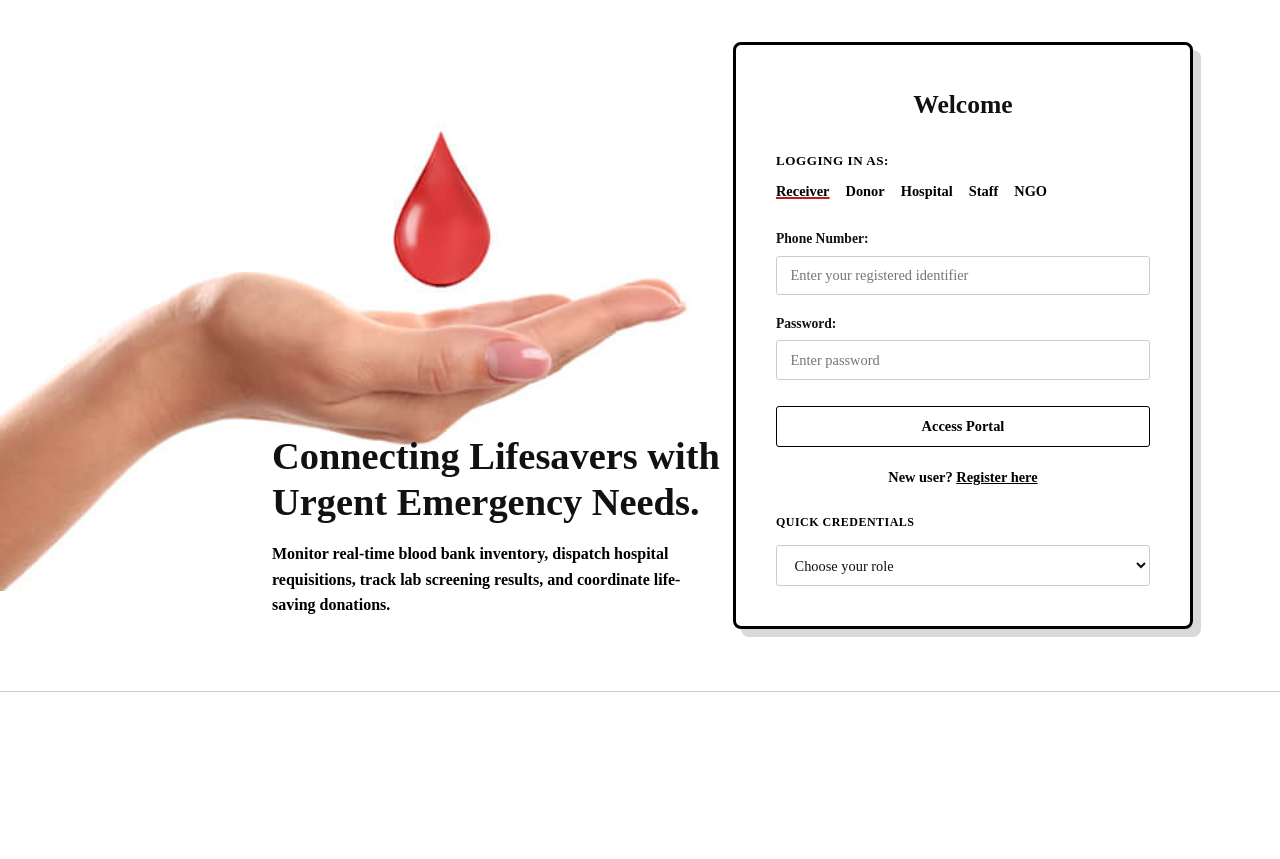
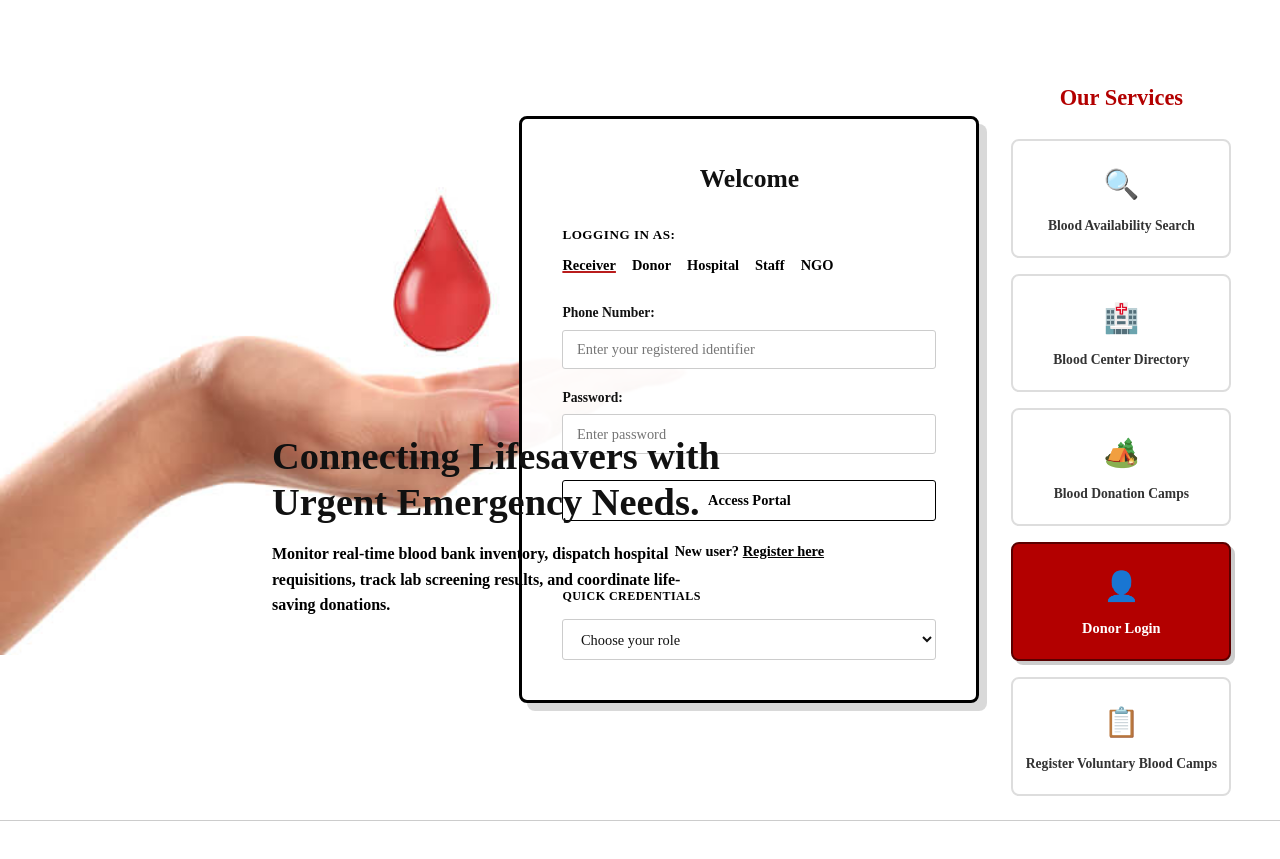
Before and after one commit to Shravya317/blood-bank-management-system, a Flask app: page /auth/login in a window 1280 px wide. Shown: the part 70-929 px from the top of the page. Before the commit the page ends 762 px from the top, so only its background shows below. Run offline with Flask 3, Linux system fonts and the light colour scheme.

Commit message:
Add Our Services sidebar to the right side of the login page

```diff
--- a/templates/login.html
+++ b/templates/login.html
@@ -10,8 +10,10 @@
     }
     .auth-wrapper {
         justify-content: flex-end !important;
-        padding-right: 2%; /* shift more to the right */
+        padding-right: 2%;
+        gap: 2rem !important;
     }
+    .container { max-width: 1400px !important; }
     .auth-left-text {
         position: absolute;
         bottom: 8%;
@@ -90,7 +92,37 @@
             </select>
         </div>
     </div>
+
+    <div class="services-sidebar" style="display: flex; flex-direction: column; gap: 1rem; width: 220px; margin-top: 3.5rem;">
+        <h3 style="color: #b30000; font-family: 'Times New Roman', serif; font-size: 1.4rem; margin-bottom: 0.5rem; text-align: center; font-weight: 900;">Our Services</h3>
+
+        <div style="background: #fff; border: 2px solid #ddd; padding: 1.2rem 0.5rem; text-align: center; border-radius: 8px; cursor: pointer; transition: 0.2s;" onmouseover="this.style.borderColor='#000'; this.style.boxShadow='4px 4px 0px rgba(0,0,0,0.1)'" onmouseout="this.style.borderColor='#ddd'; this.style.boxShadow='none'">
+            <div style="font-size: 1.8rem; margin-bottom: 0.5rem;">🔍</div>
+            <div style="font-size: 0.85rem; font-weight: bold; color: #333;">Blood Availability Search</div>
+        </div>
+
+        <div style="background: #fff; border: 2px solid #ddd; padding: 1.2rem 0.5rem; text-align: center; border-radius: 8px; cursor: pointer; transition: 0.2s;" onmouseover="this.style.borderColor='#000'; this.style.boxShadow='4px 4px 0px rgba(0,0,0,0.1)'" onmouseout="this.style.borderColor='#ddd'; this.style.boxShadow='none'">
+            <div style="font-size: 1.8rem; margin-bottom: 0.5rem;">🏥</div>
+            <div style="font-size: 0.85rem; font-weight: bold; color: #333;">Blood Center Directory</div>
+        </div>
+
+        <div style="background: #fff; border: 2px solid #ddd; padding: 1.2rem 0.5rem; text-align: center; border-radius: 8px; cursor: pointer; transition: 0.2s;" onmouseover="this.style.borderColor='#000'; this.style.boxShadow='4px 4px 0px rgba(0,0,0,0.1)'" onmouseout="this.style.borderColor='#ddd'; this.style.boxShadow='none'">
+            <div style="font-size: 1.8rem; margin-bottom: 0.5rem;">🏕️</div>
+            <div style="font-size: 0.85rem; font-weight: bold; color: #333;">Blood Donation Camps</div>
+        </div>
+
+        <div style="background: #b30000; border: 2px solid #5a0000; padding: 1.2rem 0.5rem; text-align: center; border-radius: 8px; cursor: pointer; box-shadow: 4px 4px 0px rgba(0,0,0,0.2);">
+            <div style="font-size: 1.8rem; margin-bottom: 0.5rem;">👤</div>
+            <div style="font-size: 0.9rem; font-weight: 900; color: #fff;">Donor Login</div>
+        </div>
+
+        <div style="background: #fff; border: 2px solid #ddd; padding: 1.2rem 0.5rem; text-align: center; border-radius: 8px; cursor: pointer; transition: 0.2s;" onmouseover="this.style.borderColor='#000'; this.style.boxShadow='4px 4px 0px rgba(0,0,0,0.1)'" onmouseout="this.style.borderColor='#ddd'; this.style.boxShadow='none'">
+            <div style="font-size: 1.8rem; margin-bottom: 0.5rem;">📋</div>
+            <div style="font-size: 0.85rem; font-weight: bold; color: #333;">Register Voluntary Blood Camps</div>
+        </div>
+    </div>
 </div>
+
 
 <script>
     function selectRole(role, element) {
```
